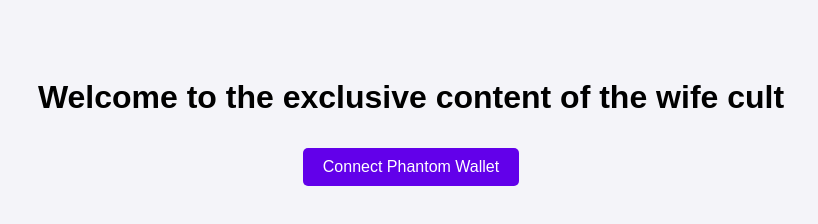
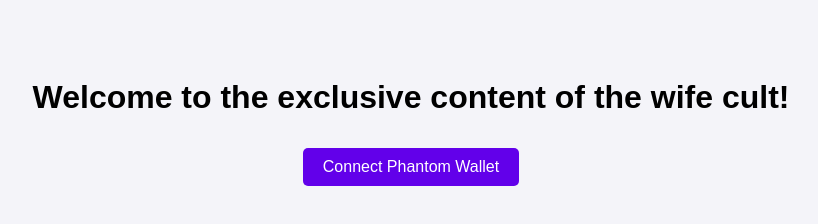
Before and after one commit to petkraw/wife, a plain HTML site: page index.html in a window 1280 px wide. Shown: the whole page, without its empty margins (229-1047 px from the left). Drawn offline with Linux system fonts and the light colour scheme.

```diff
--- a/index.html
+++ b/index.html
@@ -29,7 +29,7 @@
     </style>
 </head>
 <body>
-    <h1>Welcome to the exclusive content of the wife cult</h1>
+    <h1>Welcome to the exclusive content of the wife cult!</h1>
 
     <!-- Besucherzähler -->
     <div style="text-align: center; margin-top: 20px;">
```
